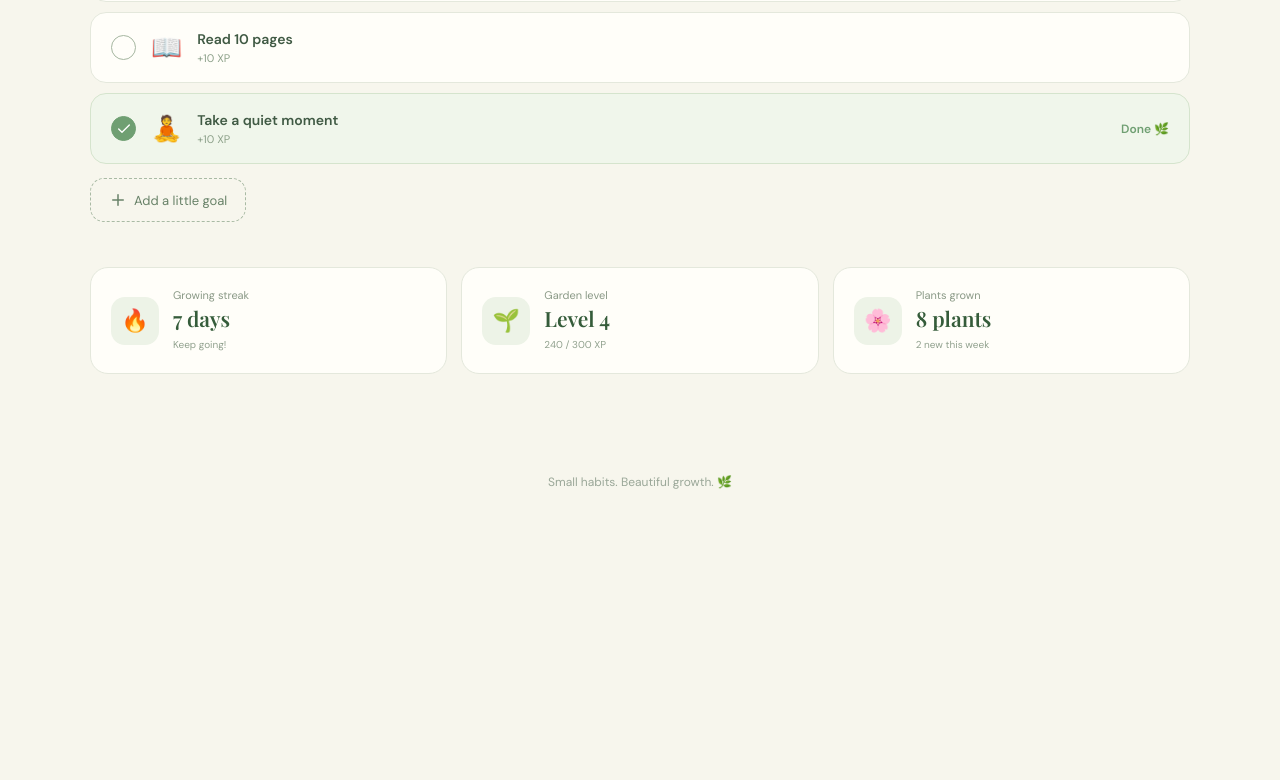
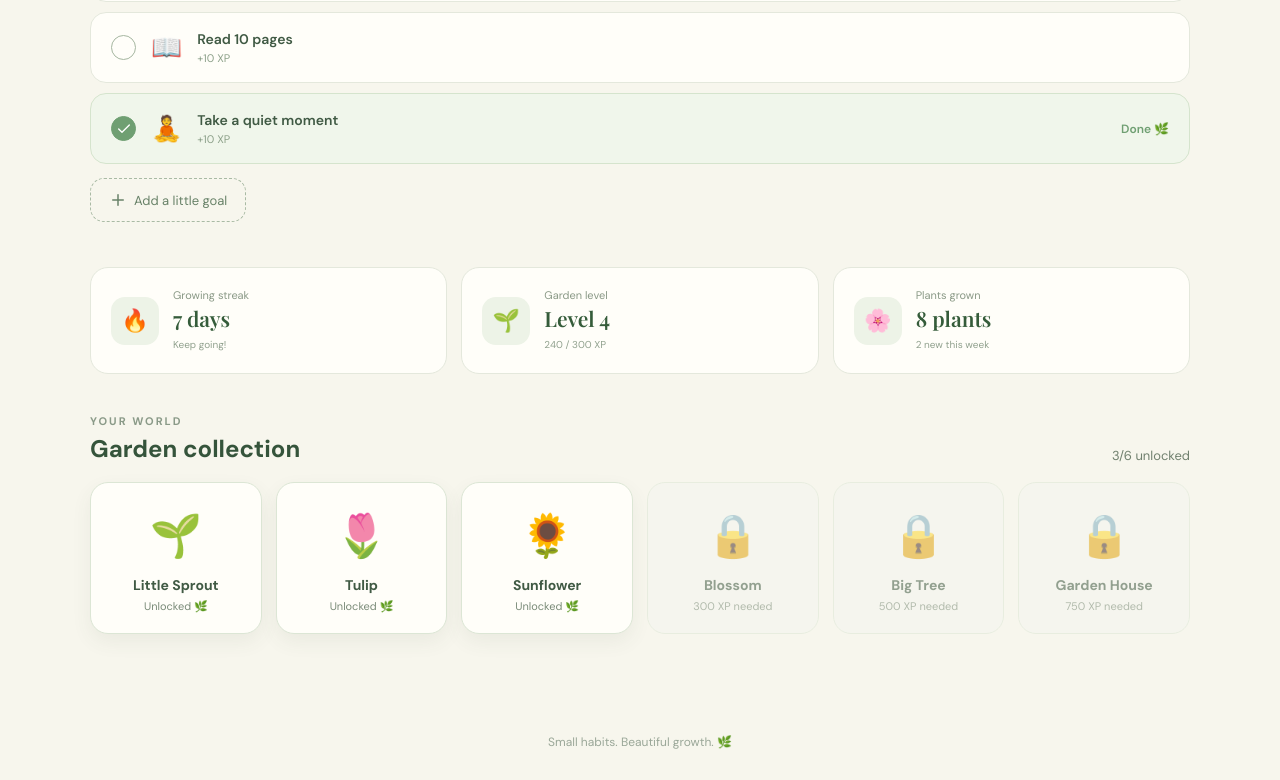
Before and after one commit to sujatalimbu2/Mori, a React (Vite) app: page / in a window 1280 px wide. Shown: the part 1103-1883 px from the top of the page. Before the commit the page ends 1623 px from the top, so only its background shows below. Built offline with nearby package versions, Linux system fonts and the light colour scheme.

Commit message:
Add plant collection and unlock system

```diff
--- a/src/App.jsx
+++ b/src/App.jsx
@@ -6,6 +6,7 @@ import Garden from "./components/Garden";
 import DailyGoals from "./components/DailyGoals";
 import StreakCard from "./components/StreakCard";
 import XPBar from "./components/XPBar";
+import PlantCollection from "./components/PlantCollection";
 
 const initialGoals = [
   {
@@ -156,6 +157,7 @@ function App() {
             </div>
           </div>
         </section>
+        <PlantCollection xp={xp} />
       </main>
 
       <footer>
--- /dev/null
+++ b/src/CSS/PlantCollection.css
@@ -0,0 +1,78 @@
+.plant-collection {
+  margin-top: 40px;
+}
+
+.collection-heading {
+  display: flex;
+  align-items: flex-end;
+  justify-content: space-between;
+  margin-bottom: 18px;
+}
+
+.collection-heading h2 {
+  margin-top: 5px;
+}
+
+.collection-heading > span {
+  font-size: 13px;
+  color: #71816f;
+}
+
+.plants-grid {
+  display: grid;
+  grid-template-columns: repeat(6, 1fr);
+  gap: 14px;
+}
+
+.plant-card {
+  padding: 20px 12px;
+  border-radius: 18px;
+  text-align: center;
+  border: 1px solid #dce6d5;
+  background: #fffef9;
+  transition: 0.25s ease;
+}
+
+.plant-card:hover {
+  transform: translateY(-4px);
+}
+
+.plant-card.unlocked {
+  box-shadow: 0 8px 20px rgba(70, 91, 64, 0.07);
+}
+
+.plant-card.locked {
+  opacity: 0.55;
+  background: #f4f5ef;
+}
+
+.plant-icon {
+  height: 65px;
+  display: grid;
+  place-items: center;
+  font-size: 42px;
+  margin-bottom: 8px;
+}
+
+.plant-card h3 {
+  font-size: 14px;
+  color: #405a44;
+  margin-bottom: 5px;
+}
+
+.plant-card p {
+  font-size: 11px;
+  color: #7a8b78;
+}
+
+@media (max-width: 800px) {
+  .plants-grid {
+    grid-template-columns: repeat(3, 1fr);
+  }
+}
+
+@media (max-width: 500px) {
+  .plants-grid {
+    grid-template-columns: repeat(2, 1fr);
+  }
+}
--- /dev/null
+++ b/src/components/PlantCollection.jsx
@@ -0,0 +1,87 @@
+import "../CSS/PlantCollection.css";
+
+const plants = [
+  {
+    id: 1,
+    name: "Little Sprout",
+    icon: "🌱",
+    xp: 0,
+  },
+  {
+    id: 2,
+    name: "Tulip",
+    icon: "🌷",
+    xp: 100,
+  },
+  {
+    id: 3,
+    name: "Sunflower",
+    icon: "🌻",
+    xp: 200,
+  },
+  {
+    id: 4,
+    name: "Blossom",
+    icon: "🌸",
+    xp: 300,
+  },
+  {
+    id: 5,
+    name: "Big Tree",
+    icon: "🌳",
+    xp: 500,
+  },
+  {
+    id: 6,
+    name: "Garden House",
+    icon: "🏡",
+    xp: 750,
+  },
+];
+
+function PlantCollection({ xp }) {
+  return (
+    <section className="plant-collection">
+      <div className="collection-heading">
+        <div>
+          <p className="section-label">YOUR WORLD</p>
+          <h2>Garden collection</h2>
+        </div>
+
+        <span>
+          {plants.filter((plant) => xp >= plant.xp).length}/
+          {plants.length} unlocked
+        </span>
+      </div>
+
+      <div className="plants-grid">
+        {plants.map((plant) => {
+          const unlocked = xp >= plant.xp;
+
+          return (
+            <div
+              key={plant.id}
+              className={`plant-card ${
+                unlocked ? "unlocked" : "locked"
+              }`}
+            >
+              <div className="plant-icon">
+                {unlocked ? plant.icon : "🔒"}
+              </div>
+
+              <h3>{plant.name}</h3>
+
+              {unlocked ? (
+                <p>Unlocked 🌿</p>
+              ) : (
+                <p>{plant.xp} XP needed</p>
+              )}
+            </div>
+          );
+        })}
+      </div>
+    </section>
+  );
+}
+
+export default PlantCollection;
```
